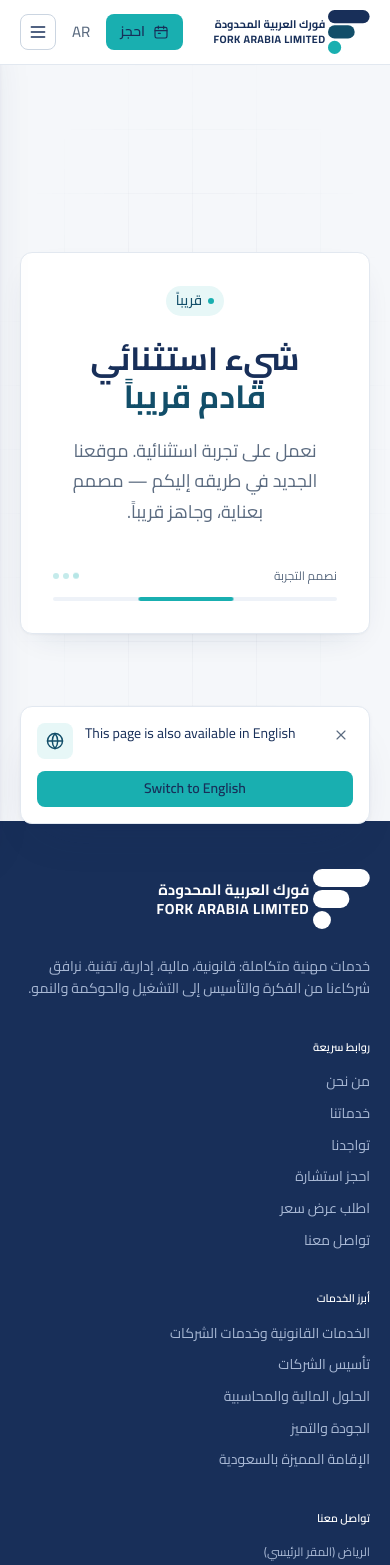
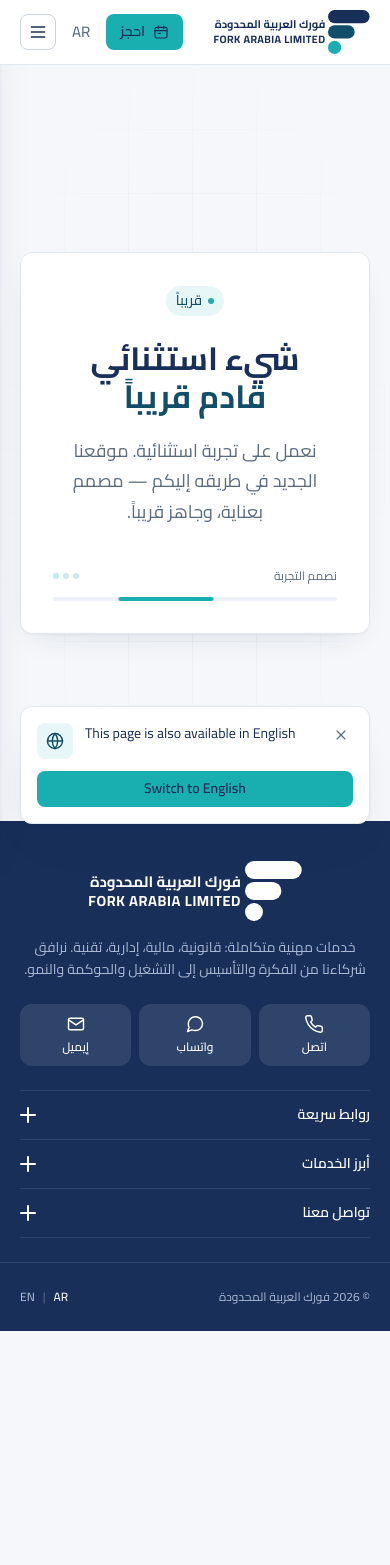
Before and after one commit to mostafa-sarhan/fork-arabia, a React (Vite) app: page / in a window 390 px wide. Shown: the top 1565 px of the page. After the commit the page ends 1331 px from the top, so only its background shows below. Built offline with nearby package versions, Linux system fonts and the light colour scheme.

Commit message:
feat(footer): a shorter, collapsible footer on mobile

```diff
--- a/src/components/footer/Footer.tsx
+++ b/src/components/footer/Footer.tsx
@@ -1,10 +1,15 @@
-import type { ReactNode } from 'react'
+import { Fragment, type ReactNode } from 'react'
 import { Link } from 'react-router'
 import { Logo } from '@/components/brand/Logo'
 import { Container } from '@/components/layout/Container'
 import { LocalizedLink } from '@/components/LocalizedLink'
+import { ChatIcon, MailIcon, PhoneIcon, type IconProps } from '@/components/ui/icons'
 import { BRAND_DOMAIN } from '@/config/brand'
-import { publishedSocials, SITE_CONTACT } from '@/config/contact'
+import {
+  publishedSocials,
+  SITE_CONTACT,
+  type ContactChannel,
+} from '@/config/contact'
 import { FOOTER_NAV } from '@/config/navigation'
 import { sectorPath } from '@/config/paths'
 import { SITE_URL } from '@/config/site'
@@ -15,7 +20,8 @@ import {
 } from '@/data/siteCopy'
 import { cn } from '@/lib/cn'
 import { Copy } from '@/lib/i18n/Copy'
-import { useLanguageSwap } from '@/lib/i18n/languageSwap'
+import { useLanguageOptions, useLanguageSwap } from '@/lib/i18n/languageSwap'
+import type { TranslationKey } from '@/lib/i18n/translations'
 import { useLanguage } from '@/lib/i18n/useLanguage'
 
 const YEAR = new Date().getFullYear()
@@ -28,6 +34,285 @@ const YEAR = new Date().getFullYear()
  */
 const footerLink =
   'rounded-sm text-on-navy-muted transition-colors duration-200 hover:text-on-navy focus-visible:outline-none focus-visible:ring-2 focus-visible:ring-turquoise focus-visible:ring-offset-2 focus-visible:ring-offset-navy'
+
+/** The same ring on a filled control, which carries its own radius. */
+const footerFocus =
+  'focus-visible:outline-none focus-visible:ring-2 focus-visible:ring-turquoise focus-visible:ring-offset-2 focus-visible:ring-offset-navy'
+
+/** A contact channel by id, so no number is written twice. */
+function channelById(id: ContactChannel['id']) {
+  return SITE_CONTACT.find((channel) => channel.id === id)
+}
+
+/** A phone number or address, with the digits kept left to right. */
+function ChannelLine({ channel }: { channel: ContactChannel }) {
+  const { t } = useLanguage()
+
+  return (
+    <a
+      href={channel.href}
+      target={channel.external ? '_blank' : undefined}
+      rel={channel.external ? 'noopener noreferrer' : undefined}
+      className={cn(footerLink, 'flex flex-col gap-0.5')}
+    >
+      <span className="text-caption text-on-navy-muted">
+        {t(channel.labelKey)}
+      </span>
+      {/*
+        The direction belongs to the digits, not to the box: a block with
+        dir="ltr" would also align itself to the left and park the number on
+        the far side of its own label in Arabic.
+      */}
+      <span className="font-medium text-on-navy">
+        <bdi dir="ltr">{channel.display}</bdi>
+      </span>
+    </a>
+  )
+}
+
+/* -------------------------------------------------------------------- */
+/* Mobile, below 768px                                                   */
+/* -------------------------------------------------------------------- */
+
+/** The three taps worth one each: ring the office, chat, or write. */
+const QUICK_CONTACT = [
+  { id: 'riyadh', labelKey: 'footer.call', Icon: PhoneIcon },
+  { id: 'whatsapp', labelKey: 'contact.whatsapp', Icon: ChatIcon },
+  { id: 'email', labelKey: 'footer.email', Icon: MailIcon },
+] as const satisfies ReadonlyArray<{
+  id: ContactChannel['id']
+  labelKey: TranslationKey
+  Icon: (props: IconProps) => ReactNode
+}>
+
+/** `+` while the section is closed, `−` once it is open. */
+function PlusMinus() {
+  return (
+    <span
+      aria-hidden="true"
+      className="relative block size-4 shrink-0 text-on-navy"
+    >
+      <span className="absolute inset-0 m-auto h-0.5 w-4 rounded-full bg-current" />
+      <span className="absolute inset-0 m-auto h-4 w-0.5 rounded-full bg-current transition-transform duration-200 ease-standard group-open:scale-y-0" />
+    </span>
+  )
+}
+
+/**
+ * One collapsible section of the mobile footer.
+ *
+ * `details` carries the open state itself, so the whole footer needs no
+ * JavaScript and keeps working before the bundle loads. Under
+ * prefers-reduced-motion the project's global rule flattens the indicator's
+ * transition.
+ */
+function FooterSection({
+  title,
+  children,
+}: {
+  title: string
+  children: ReactNode
+}) {
+  return (
+    <details className="group border-t border-white/10">
+      <summary
+        className={cn(
+          'flex min-h-12 cursor-pointer list-none items-center justify-between gap-3 rounded-sm [&::-webkit-details-marker]:hidden',
+          footerFocus,
+        )}
+      >
+        <h2 className="text-body-sm font-semibold text-on-navy">{title}</h2>
+        <PlusMinus />
+      </summary>
+
+      <div className="pb-3">{children}</div>
+    </details>
+  )
+}
+
+/** The two language codes, for the mobile bottom bar. */
+function LanguageCodes() {
+  const options = useLanguageOptions()
+
+  return (
+    <span className="flex items-center gap-2">
+      {options.map((option, index) => (
+        <Fragment key={option.language}>
+          {index > 0 ? (
+            <span aria-hidden="true" className="text-white/30">
+              |
+            </span>
+          ) : null}
+          <Link
+            to={option.to}
+            hrefLang={option.language}
+            rel="alternate"
+            aria-current={option.isCurrent ? 'true' : undefined}
+            className={cn(
+              footerLink,
+              'inline-flex min-h-11 items-center font-medium',
+              option.isCurrent && 'text-on-navy',
+            )}
+          >
+            {/* The language's own name carries the accessible label, so the
+                two-letter code is never read out as a word. */}
+            <span lang={option.language} className="sr-only">
+              {option.endonym}
+            </span>
+            <span dir="ltr">{option.code}</span>
+          </Link>
+        </Fragment>
+      ))}
+    </span>
+  )
+}
+
+/**
+ * The footer below 768px: brand, three contact buttons, and the three lists
+ * folded away behind their own headings.
+ *
+ * It reads exactly the same configuration as the wide footer — only the
+ * markup differs. Collapsing the lists is what keeps the page's last screen
+ * from being a long scroll past links nobody asked for.
+ */
+function MobileFooter() {
+  const { t } = useLanguage()
+  const socials = publishedSocials()
+
+  return (
+    <div className="md:hidden">
+      {/* The sections end on a hairline, so the block needs less room under
+          them than above the logo. */}
+      <Container className="pt-10 pb-6">
+        <div className="flex flex-col items-center text-center">
+          <Logo tone="white" size="footer" />
+
+          <Copy
+            as="p"
+            value={FOOTER_DESCRIPTION}
+            className="mt-4 max-w-measure text-body-sm text-pretty"
+          />
+        </div>
+
+        <ul className="mt-6 grid grid-cols-3 gap-2">
+          {QUICK_CONTACT.map(({ id, labelKey, Icon }) => {
+            const channel = channelById(id)
+
+            if (!channel) {
+              return null
+            }
+
+            return (
+              <li key={id}>
+                <a
+                  href={channel.href}
+                  target={channel.external ? '_blank' : undefined}
+                  rel={channel.external ? 'noopener noreferrer' : undefined}
+                  /* The number is part of the name, so the three buttons are
+                     told apart by more than "Call", "WhatsApp", "Email". */
+                  aria-label={`${t(labelKey)}: ${channel.display}`}
+                  className={cn(
+                    'flex min-h-11 flex-col items-center justify-center gap-1 rounded-lg bg-white/10 px-2 py-2.5 text-caption font-medium text-on-navy transition-colors duration-200 hover:bg-white/15',
+                    footerFocus,
+                  )}
+                >
+                  <Icon aria-hidden="true" className="size-5" />
+                  {t(labelKey)}
+                </a>
+              </li>
+            )
+          })}
+        </ul>
+
+        <div className="mt-6">
+          <FooterSection title={t('footer.quickLinks')}>
+            <ul className="flex flex-col">
+              {FOOTER_NAV.map((item) => (
+                <li key={item.path}>
+                  <LocalizedLink
+                    to={item.path}
+                    className={cn(footerLink, 'flex min-h-11 items-center text-body-sm')}
+                  >
+                    {t(item.labelKey)}
+                  </LocalizedLink>
+                </li>
+              ))}
+            </ul>
+          </FooterSection>
+
+          <FooterSection title={t('footer.featured')}>
+            <ul className="flex flex-col">
+              {FOOTER_FEATURED_SECTOR_IDS.map((id) => {
+                const sector = getSectorById(id)
+
+                if (!sector) {
+                  return null
+                }
+
+                return (
+                  <li key={id}>
+                    <LocalizedLink
+                      to={sectorPath(sector.slug)}
+                      className={cn(footerLink, 'flex min-h-11 items-center text-body-sm')}
+                    >
+                      <Copy value={sector.title} />
+                    </LocalizedLink>
+                  </li>
+                )
+              })}
+            </ul>
+          </FooterSection>
+
+          <FooterSection title={t('nav.contact')}>
+            <ul className="flex flex-col gap-3 text-body-sm">
+              {SITE_CONTACT.map((channel) => (
+                <li key={channel.id}>
+                  <ChannelLine channel={channel} />
+                </li>
+              ))}
+            </ul>
+          </FooterSection>
+
+          <div className="border-t border-white/10" />
+        </div>
+
+        {socials.length > 0 ? (
+          <ul className="mt-6 flex flex-wrap items-center justify-center gap-2">
+            {socials.map((network) => (
+              <li key={network.id}>
+                <a
+                  href={network.url}
+                  target="_blank"
+                  rel="noopener noreferrer"
+                  className={cn(
+                    'flex min-h-11 items-center rounded-lg bg-white/10 px-4 text-body-sm font-medium text-on-navy transition-colors duration-200 hover:bg-white/15',
+                    footerFocus,
+                  )}
+                >
+                  {network.label}
+                </a>
+              </li>
+            ))}
+          </ul>
+        ) : null}
+      </Container>
+
+      <div className="border-t border-white/10">
+        {/* One line while both halves fit, two neat lines when they do not. */}
+        <Container className="flex flex-wrap items-center justify-between gap-x-4 py-3 text-caption">
+          <p>
+            © {YEAR} {t('brand.legal')}
+          </p>
+          <LanguageCodes />
+        </Container>
+      </div>
+    </div>
+  )
+}
+
+/* -------------------------------------------------------------------- */
+/* Tablet and desktop, from 768px                                        */
+/* -------------------------------------------------------------------- */
 
 /** A titled column of the footer grid. */
 function Column({ title, children }: { title: string; children: ReactNode }) {
@@ -42,7 +327,7 @@ function Column({ title, children }: { title: string; children: ReactNode }) {
 }
 
 /**
- * The language control in the bottom bar: a plain link to the other
+ * The language control in the wide bottom bar: a plain link to the other
  * language, not the dropdown the navbar carries.
  *
  * The dropdown exists to say which language is in use before offering the
@@ -69,22 +354,20 @@ function LanguageFooterLink() {
   )
 }
 
-/**
- * The site footer, mounted once by the layout.
- *
- * Nothing here is a second copy of anything: the quick links come from the
- * navigation configuration, the featured services from the sectors data by
- * id, and the phone numbers from the contact configuration.
- */
-export function Footer() {
+/** The four-column footer, from the tablet breakpoint up. */
+function WideFooter() {
   const { t } = useLanguage()
   const socials = publishedSocials()
 
   return (
-    <footer className="bg-navy text-on-navy-muted">
+    <div className="hidden md:block">
       <Container className="py-section-sm">
         <div className="grid gap-10 sm:grid-cols-2 lg:grid-cols-5 lg:gap-8">
-
+          {/*
+            The brand column spans two tracks from the tablet breakpoint up:
+            a 72px lockup is 307px wide, and a quarter of the container is
+            narrower than that at 1024 and 1280 — the logo would be clamped.
+          */}
           <div className="sm:col-span-2">
             <Logo tone="white" size="footer" />
 
@@ -158,25 +441,7 @@ export function Footer() {
             <ul className="flex flex-col gap-3 text-body-sm">
               {SITE_CONTACT.map((channel) => (
                 <li key={channel.id}>
-                  <a
-                    href={channel.href}
-                    target={channel.external ? '_blank' : undefined}
-                    rel={channel.external ? 'noopener noreferrer' : undefined}
-                    className={cn(footerLink, 'flex flex-col gap-0.5')}
-                  >
-                    <span className="text-caption text-on-navy-muted">
-                      {t(channel.labelKey)}
-                    </span>
-                    {/*
-                      The direction belongs to the digits, not to the box: a
-                      block with dir="ltr" would also align itself to the
-                      left and park the number on the far side of its own
-                      label in Arabic.
-                    */}
-                    <span className="font-medium text-on-navy">
-                      <bdi dir="ltr">{channel.display}</bdi>
-                    </span>
-                  </a>
+                  <ChannelLine channel={channel} />
                 </li>
               ))}
             </ul>
@@ -201,6 +466,24 @@ export function Footer() {
           </span>
         </Container>
       </div>
+    </div>
+  )
+}
+
+/**
+ * The site footer, mounted once by the layout.
+ *
+ * Nothing here is a second copy of anything: the quick links come from the
+ * navigation configuration, the featured services from the sectors data by
+ * id, and the phone numbers from the contact configuration. The two layouts
+ * read those same lists; only their markup differs, and exactly one of them
+ * is rendered at any width.
+ */
+export function Footer() {
+  return (
+    <footer className="bg-navy text-on-navy-muted">
+      <MobileFooter />
+      <WideFooter />
     </footer>
   )
 }
--- a/src/lib/i18n/translations.ts
+++ b/src/lib/i18n/translations.ts
@@ -27,6 +27,9 @@ const en = {
   'footer.quickLinks': 'Quick links',
   'footer.featured': 'Featured services',
   'footer.social': 'Follow us',
+  /* The short labels of the mobile footer's three contact buttons. */
+  'footer.call': 'Call',
+  'footer.email': 'Email',
   'contact.riyadh': 'Riyadh (head office)',
   'contact.tanta': 'Tanta',
   'contact.whatsapp': 'WhatsApp',
@@ -410,6 +413,8 @@ const ar: Record<keyof typeof en, string> = {
   'footer.quickLinks': 'روابط سريعة',
   'footer.featured': 'أبرز الخدمات',
   'footer.social': 'تابعنا',
+  'footer.call': 'اتصل',
+  'footer.email': 'إيميل',
   'contact.riyadh': 'الرياض (المقر الرئيسي)',
   'contact.tanta': 'طنطا',
   'contact.whatsapp': 'واتساب',
```
